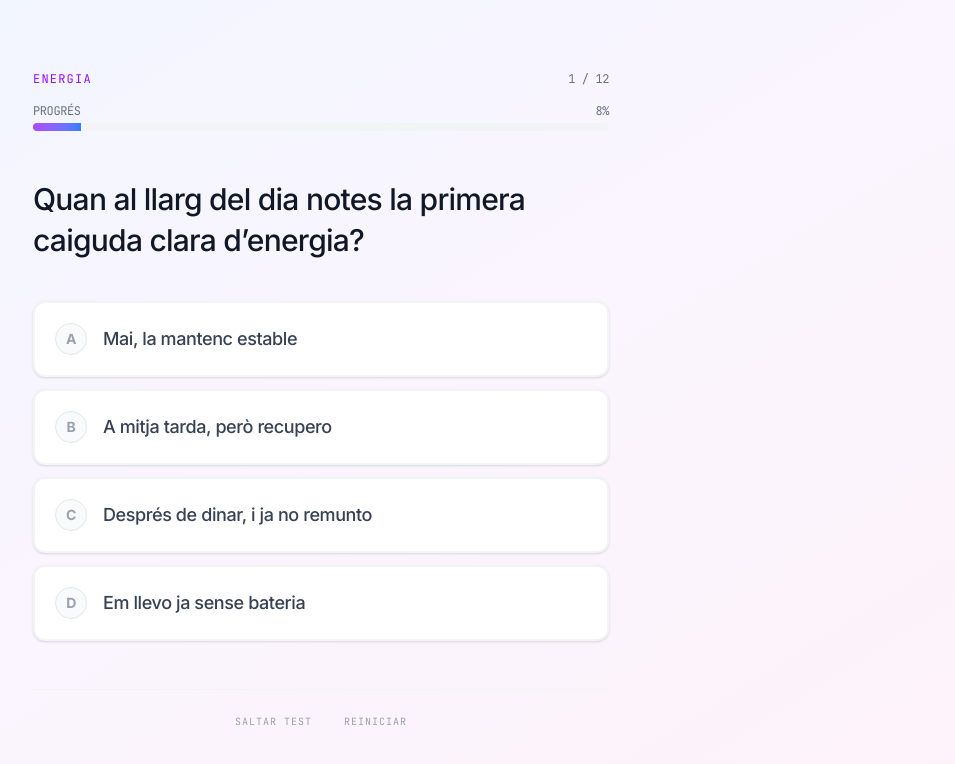
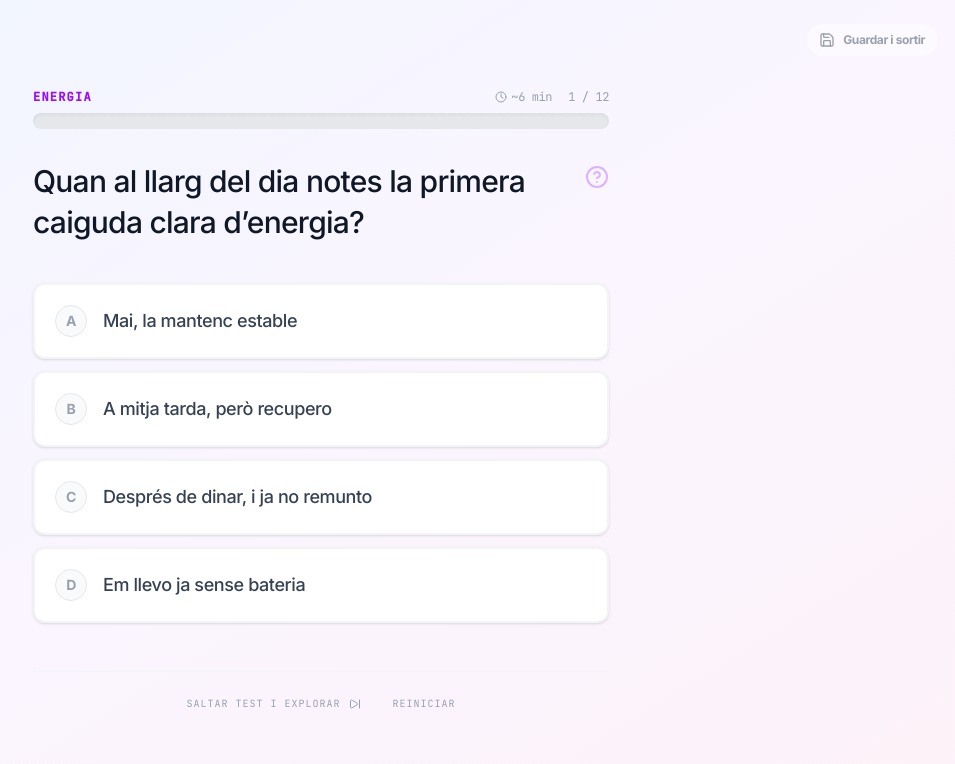
Before and after one commit to sergicas/arrel, a React (Vite) app: page /diagnosis in a window 1280 px wide. Shown: the top 764 px of the page, without its empty margins (319-1274 px from the left). Built offline with nearby package versions, Linux system fonts and the light colour scheme; no server answers.

Commit message:
UI: Upgrade Diagnosis page with Tooltips, Progress Bar and Save features

```diff
--- a/src/pages/Diagnosis.jsx
+++ b/src/pages/Diagnosis.jsx
@@ -3,7 +3,7 @@ import { useNavigate } from 'react-router-dom';
 import { diagnosisQuestions } from '../data/diagnosisData';
 import { supabase } from '../lib/supabaseClient';
 import { useAuth } from '../context/AuthContext';
-import { ArrowLeft, Loader2 } from 'lucide-react';
+import { ArrowLeft, Loader2, HelpCircle, Save, Clock, SkipForward } from 'lucide-react';
 import { motion, AnimatePresence } from 'framer-motion';
 import confetti from 'canvas-confetti';
 import SEO from '../components/SEO';
@@ -14,11 +14,16 @@ const Diagnosis = () => {
     const [currentIndex, setCurrentIndex] = useState(0);
     const [scores, setScores] = useState({ energy: 0, attention: 0, lived_time: 0 });
     const [isCalculating, setIsCalculating] = useState(false);
+    const [showTooltip, setShowTooltip] = useState(false);
 
-    const currentQuestion = diagnosisQuestions[currentIndex];
-    const progress = ((currentIndex + 1) / diagnosisQuestions.length) * 100;
+    const currentQuestion = diagnosisQuestions[currentIndex] || {};
+    const progress = ((currentIndex) / diagnosisQuestions.length) * 100;
+    const questionsLeft = diagnosisQuestions.length - currentIndex;
+    const timeRemaining = Math.max(1, Math.ceil(questionsLeft * 0.5)); // Approx 30s per question
 
     const { user, enterAsGuest } = useAuth();
+    const [answers, setAnswers] = useState([]);
+    const [selectedOption, setSelectedOption] = useState(null);
 
     // AUTO-RESTORE ON MOUNT
     useEffect(() => {
@@ -26,14 +31,13 @@ const Diagnosis = () => {
         if (savedProgress) {
             try {
                 const { currentIndex: savedIndex, scores: savedScores, answers: savedAnswers, timestamp } = JSON.parse(savedProgress);
-                // Check if valid (e.g. less than 24h old)
                 const OneDay = 24 * 60 * 60 * 1000;
                 if (Date.now() - timestamp < OneDay) {
                     if (savedIndex < diagnosisQuestions.length) {
                         setCurrentIndex(savedIndex);
                         setScores(savedScores);
                         setAnswers(savedAnswers);
-                        setStep('quiz'); // Skip intro if restoring
+                        setStep('quiz');
                     }
                 } else {
                     localStorage.removeItem('arrel_quiz_progress');
@@ -45,21 +49,17 @@ const Diagnosis = () => {
         }
     }, []);
 
-    // Helper to get dynamic title based on hero selection
-    const getIntroTitle = () => {
-        const goal = localStorage.getItem('arrel_goal');
-        switch (goal) {
-            case 'energy': return "Analitzem els teus nivells d'energia...";
-            case 'sleep': return "Vegem què afecta el teu descans...";
-            case 'focus': return "Descobrim què bloqueja la teva concentració...";
-            default: return "Arrel et dona el coneixement per cuidar-te.";
-        }
+    const saveAndExit = () => {
+        // Explicit save action (though it autosaves on answer)
+        // Just notify and leave
+        alert("Progrés guardat. Pots continuar quan vulguis.");
+        navigate('/');
     };
 
     const saveResults = async (finalScores) => {
         // Clear progress storage on completion
         localStorage.removeItem('arrel_quiz_progress');
-        localStorage.removeItem('arrel_goal'); // Clear goal after use
+        localStorage.removeItem('arrel_goal');
 
         if (!user) {
             localStorage.setItem('arrel_diagnosis_raw', JSON.stringify(finalScores));
@@ -93,11 +93,9 @@ const Diagnosis = () => {
         }
     };
 
-    const [answers, setAnswers] = useState([]);
-    const [selectedOption, setSelectedOption] = useState(null);
-
     const handleAnswer = (score, variable, answerIndex) => {
         setSelectedOption(answerIndex);
+        setShowTooltip(false); // Hide tooltip if open
 
         // DELAY FOR VISUAL FEEDBACK
         setTimeout(() => {
@@ -127,14 +125,13 @@ const Diagnosis = () => {
                     origin: { y: 0.6 },
                     colors: ['#a855f7', '#ec4899', '#3b82f6']
                 });
-                localStorage.removeItem('arrel_quiz_progress'); // Clear partial progress
+                localStorage.removeItem('arrel_quiz_progress');
                 setStep('calculating');
 
-                // Artificial delay for "calculation" effect
                 setTimeout(() => {
                     saveResults(newScores);
                     localStorage.setItem('arrel_diagnosis_answers', JSON.stringify(newAnswers));
-                    // New Logic: Store basic history for local usage if needed
+
                     const nouDiagnostic = {
                         id: Date.now(),
                         data: new Date().toISOString(),
@@ -147,7 +144,7 @@ const Diagnosis = () => {
                     localStorage.setItem('arrel_respostes', JSON.stringify(newAnswers));
 
                     navigate('/resultats');
-                }, 3000); // 3 seconds delay
+                }, 3000);
             }
             setSelectedOption(null);
         }, 350);
@@ -161,9 +158,8 @@ const Diagnosis = () => {
             const scoreToDeduct = prevQuestion.options[prevAnswerIdx].score;
             const variable = prevQuestion.variable;
 
-            // Revert State
             setScores(prev => ({ ...prev, [variable]: prev[variable] - scoreToDeduct }));
-            setAnswers(prev => prev.slice(0, -1)); // Remove last answer
+            setAnswers(prev => prev.slice(0, -1));
             setCurrentIndex(prevIndex);
         }
     };
@@ -171,12 +167,11 @@ const Diagnosis = () => {
     // KEYBOARD NAVIGATION
     useEffect(() => {
         const handleKeyDown = (e) => {
-            if (step !== 'quiz') return;
+            if (step !== 'quiz' || !currentQuestion.options) return;
 
             const key = parseInt(e.key);
             if (!isNaN(key) && key > 0 && key <= currentQuestion.options.length) {
                 const index = key - 1;
-                // Add a small active feedback visually if needed, for now just trigger logic
                 const option = currentQuestion.options[index];
                 if (option) {
                     handleAnswer(option.score, currentQuestion.variable, index);
@@ -186,9 +181,8 @@ const Diagnosis = () => {
 
         window.addEventListener('keydown', handleKeyDown);
         return () => window.removeEventListener('keydown', handleKeyDown);
-    }, [step, currentQuestion, currentIndex, scores, answers]); // Re-bind on state change to ensure fresh closure if needed
+    }, [step, currentQuestion, currentIndex, scores, answers]);
 
-    // 1. INTRO SCREEN REMOVED (Direct to Quiz)
 
     // 3. CALCULATING SCREEN
     if (step === 'calculating') {
@@ -225,44 +219,59 @@ const Diagnosis = () => {
     }
 
 
-
     // 2. QUIZ SCREEN
     return (
-        <div className="min-h-screen flex flex-col items-center justify-center p-6 bg-gradient-to-br from-blue-50 via-purple-50 to-pink-50 text-gray-900 overflow-hidden">
+        <div className="min-h-screen flex flex-col items-center justify-center p-6 bg-gradient-to-br from-blue-50 via-purple-50 to-pink-50 text-gray-900 overflow-hidden relative">
+            <SEO
+                title="Diagnòstic Arrel"
+                description="Descobreix la teva edat biològica i optimitza la teva salut."
+            />
+
+            {/* TOP BAR ACTIONS */}
+            <div className="absolute top-6 right-6 flex gap-4 z-20">
+                <button
+                    onClick={saveAndExit}
+                    className="text-gray-400 hover:text-purple-600 text-xs font-bold flex items-center gap-2 transition-colors bg-white/50 px-3 py-2 rounded-lg hover:bg-white"
+                >
+                    <Save size={16} /> <span className="hidden md:inline">Guardar i sortir</span>
+                </button>
+            </div>
+
             <div className="w-full max-w-xl relative">
 
                 {/* Header: BLOC INDICATOR */}
-                <div className="mb-12">
-                    <div className="flex justify-between items-baseline mb-4">
-                        <span className="text-xs font-mono text-purple-600 uppercase tracking-widest">
+                <div className="mb-8">
+                    <div className="flex justify-between items-end mb-2">
+                        <span className="text-xs font-mono text-purple-600 uppercase tracking-widest font-bold">
                             {currentQuestion.block}
                         </span>
-                        <span className="text-xs font-mono text-gray-500">
+                        <div className="flex items-center gap-4 text-xs font-mono text-gray-400">
+                            <span className="flex items-center gap-1">
+                                <Clock size={12} /> ~{timeRemaining} min
+                            </span>
+                            <span>
                                 {currentIndex + 1} / {diagnosisQuestions.length}
                             </span>
                         </div>
+                    </div>
 
-                    <div className="relative">
-                        <div className="flex justify-between text-xs font-mono text-gray-500 mb-1">
-                            <span>PROGRÉS</span>
-                            <span>{Math.round(progress)}%</span>
-                        </div>
-                        <div className="h-2 w-full bg-gray-100 relative overflow-hidden rounded-full">
+                    <div className="h-4 w-full bg-gray-200 relative overflow-hidden rounded-full shadow-inner">
                         <motion.div
-                                className="absolute top-0 left-0 h-full bg-gradient-to-r from-purple-500 to-blue-500"
+                            className="absolute top-0 left-0 h-full bg-gradient-to-r from-purple-500 via-pink-500 to-orange-500"
                             initial={{ width: 0 }}
                             animate={{ width: `${progress}%` }}
-                                transition={{ duration: 0.5 }}
+                            transition={{ duration: 0.5, ease: "easeOut" }}
                         />
-                        </div>
+                        {/* Striped pattern overlay */}
+                        <div className="absolute inset-0 opacity-10 bg-[length:10px_10px] bg-[linear-gradient(45deg,rgba(255,255,255,0.2)_25%,transparent_25%,transparent_50%,rgba(255,255,255,0.2)_50%,rgba(255,255,255,0.2)_75%,transparent_75%,transparent)]" />
                     </div>
                 </div>
 
-                {/* BACK BUTTON (Top Left) */}
+                {/* BACK BUTTON (Top Left relative to card) */}
                 {currentIndex > 0 && (
                     <button
                         onClick={handleBack}
-                        className="absolute -top-12 left-0 text-gray-400 hover:text-gray-600 flex items-center gap-1 text-sm font-medium transition-colors"
+                        className="absolute -top-10 left-0 text-gray-400 hover:text-gray-600 flex items-center gap-1 text-sm font-medium transition-colors"
                     >
                         <ArrowLeft size={16} /> Enrere
                     </button>
@@ -278,15 +287,44 @@ const Diagnosis = () => {
                         transition={{ duration: 0.3 }}
                     >
                         {/* Question */}
-                        <div className="mb-10">
-                            <h2 className="text-2xl md:text-3xl font-medium leading-snug text-gray-900 tracking-tight">
+                        <div className="mb-10 relative">
+                            <h2 className="text-2xl md:text-3xl font-medium leading-snug text-gray-900 tracking-tight pr-8">
                                 {currentQuestion.question}
                             </h2>
+
+                            {/* Context Tooltip Trigger */}
+                            {currentQuestion.context && (
+                                <div className="absolute top-1 right-0">
+                                    <button
+                                        onClick={() => setShowTooltip(!showTooltip)}
+                                        className="text-purple-300 hover:text-purple-600 transition-colors"
+                                        title="Per què preguntem això?"
+                                    >
+                                        <HelpCircle size={24} />
+                                    </button>
+                                </div>
+                            )}
+
+                            {/* Tooltip Content */}
+                            <AnimatePresence>
+                                {showTooltip && currentQuestion.context && (
+                                    <motion.div
+                                        initial={{ opacity: 0, y: 10 }}
+                                        animate={{ opacity: 1, y: 0 }}
+                                        exit={{ opacity: 0, y: 10 }}
+                                        className="absolute z-30 top-full mt-4 right-0 w-full sm:w-64 bg-gray-900 text-white text-sm p-4 rounded-xl shadow-xl border border-gray-700 leading-relaxed"
+                                    >
+                                        <div className="absolute -top-2 right-2 w-4 h-4 bg-gray-900 rotate-45 border-l border-t border-gray-700"></div>
+                                        <span className="font-bold text-purple-300 block mb-1">Per què és important?</span>
+                                        {currentQuestion.context}
+                                    </motion.div>
+                                )}
+                            </AnimatePresence>
                         </div>
 
                         {/* Options */}
                         <div className="grid gap-3">
-                            {currentQuestion.options.map((option, idx) => (
+                            {currentQuestion.options && currentQuestion.options.map((option, idx) => (
                                 <button
                                     key={idx}
                                     onClick={() => handleAnswer(option.score, currentQuestion.variable, idx)}
@@ -321,24 +359,23 @@ const Diagnosis = () => {
                 <div className="mt-12 flex justify-center gap-8 border-t border-gray-100 pt-6">
                     <button
                         onClick={() => {
-                            if (window.confirm("Vols creuar el pont i anar al Dashboard sense resultats?")) {
+                            // Clearer action: Skip test means entering as guest
+                            if (window.confirm("Saltar el test et permetrà explorar l'app, però no tindràs un pla personalitzat. Vols continuar?")) {
                                 enterAsGuest();
                                 localStorage.removeItem('arrel_quiz_progress');
                                 navigate('/dashboard');
                             }
                         }}
-                        className="text-gray-400 hover:text-purple-600 font-mono text-[10px] tracking-widest uppercase transition-colors"
+                        className="text-gray-400 hover:text-purple-600 font-mono text-[10px] tracking-widest uppercase transition-colors flex items-center gap-2"
                     >
-                        Saltar Test
+                        Saltar Test i Explorar <SkipForward size={12} />
                     </button>
 
                     <button
                         onClick={() => {
-                            if (window.confirm("Vols reiniciar el diagnòstic?")) {
+                            if (window.confirm("Vols reiniciar el diagnòstic des de zero?")) {
                                 localStorage.removeItem('arrel_quiz_progress');
-                                setCurrentIndex(0);
-                                setScores({ energy: 0, attention: 0, lived_time: 0 });
-                                setAnswers([]);
+                                window.location.reload(); // Hard reload is cleaner for full reset
                             }
                         }}
                         className="text-gray-400 hover:text-red-500 font-mono text-[10px] tracking-widest uppercase transition-colors"
```
Also changed, not shown: src/data/diagnosisData.js (+16 -4 lines), 1 other file (tests, documents, lock files or other folders). Lines whose indentation alone changed are shown as unchanged.
